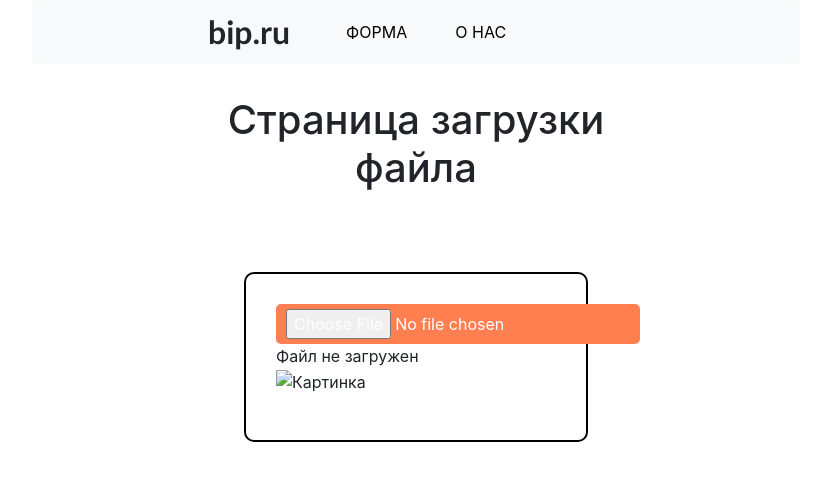
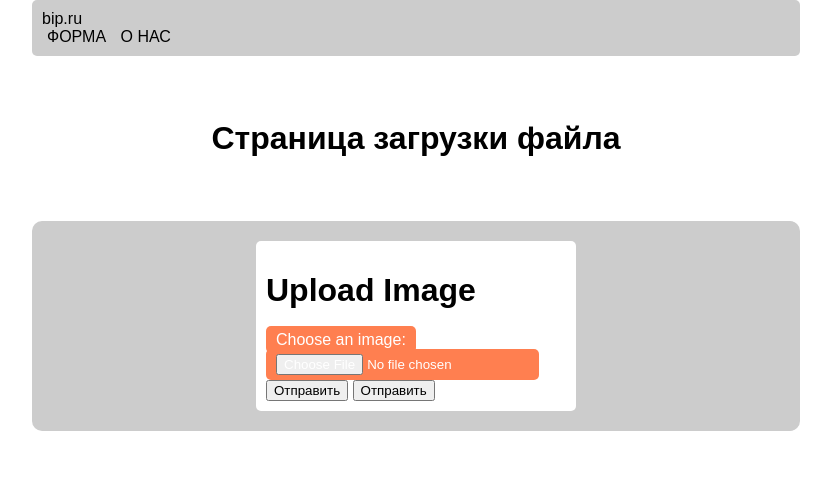
Before and after one commit to ArtgtH/GagarinHak, a Flask app: page / in a window 1280 px wide. Shown: the top 481 px of the page, without its empty margins (224-1055 px from the left). Run offline with Flask 3, Linux system fonts and the light colour scheme; some libraries are stand-ins or nearby versions.

Commit message:
стандартизировал back и front

```diff
--- a/web-app/app.py
+++ b/web-app/app.py
@@ -10,12 +10,25 @@ def get_form():
 	return render_template('form.html')
 
 
-@app.route('/', methods=['POST'])
-def post_form():
+@app.route('/full_res', methods=['POST'])
+def full_res():
+	file = request.files['file']
+
+	answer = requests.post('http://localhost:8000/api/detect', files={'file': file})
+
+	print(answer.json())
+
+	context = {'answer': answer.text}
+
+	return render_template('result.html', context=context)
+
+
+@app.route('/res', methods=['POST'])
+def res():
 
 	file = request.files['file']
 
-	answer = requests.post('http://localhost:8000/api/model', files={'file': file})
+	answer = requests.post('http://localhost:8000/api/detect', files={'file': file})
 
 	print(answer.json())
 
--- a/web-app/templates/base.html
+++ b/web-app/templates/base.html
@@ -3,31 +3,23 @@
 <head>
     <meta charset="UTF-8">
     <title>{% block title %}{% endblock %}</title>
-    <link rel="stylesheet" href="{{ url_for('static', filename='logo.css', v='1') }}">
+    <link rel="stylesheet" href="{{ url_for('static', filename='form.css', v='1') }}">
     <link rel="stylesheet" href="{{ url_for('static', filename='nav-bar.css', v='1') }}">
-    <link rel="stylesheet" href="{{ url_for('static', filename='main-body.css', v='1') }}">
-{#    <link rel="stylesheet" href="{{ url_for('static', filename='form.css', v='1') }}">#}
     <link rel="stylesheet" href="{{ url_for('static', filename='body.css', v='1') }}">
-    <link rel="stylesheet" href="{{ url_for('static', filename='test.css', v='1') }}">
+    <link rel="stylesheet" href="{{ url_for('static', filename='content-block.css', v='1') }}">
 
-    <link rel="stylesheet" href="https://maxcdn.bootstrapcdn.com/bootstrap/4.0.0/css/bootstrap.min.css" integrity="sha384-Gn5384xqQ1aoWXA+058RXPxPg6fy4IWvTNh0E263XmFcJlSAwiGgFAW/dAiS6JXm" crossorigin="anonymous">
-    <script src="https://code.jquery.com/jquery-3.2.1.slim.min.js" integrity="sha384-KJ3o2DKtIkvYIK3UENzmM7KCkRr/rE9/Qpg6aAZGJwFDMVNA/GpGFF93hXpG5KkN" crossorigin="anonymous"></script>
-    <script src="https://cdnjs.cloudflare.com/ajax/libs/popper.js/1.12.9/umd/popper.min.js" integrity="sha384-ApNbgh9B+Y1QKtv3Rn7W3mgPxhU9K/ScQsAP7hUibX39j7fakFPskvXusvfa0b4Q" crossorigin="anonymous"></script>
-    <script src="https://maxcdn.bootstrapcdn.com/bootstrap/4.0.0/js/bootstrap.min.js" integrity="sha384-JZR6Spejh4U02d8jOt6vLEHfe/JQGiRRSQQxSfFWpi1MquVdAyjUar5+76PVCmYl" crossorigin="anonymous"></script>
 
 </head>
 <body>
-    <nav class="navbar navbar-expand-lg navbar-light bg-light">
-      <div class="logo">bip.ru</div>
-      <div class="collapse navbar-collapse" id="navbarNavAltMarkup">
-        <div class="navbar-nav">
-            <a class="nav-item nav-link nav-bar-text " href="/">ФОРМА</a>
-            <a class="nav-item nav-link nav-bar-text" href="/about">О НАС</a>
-        </div>
-      </div>
+
+    <nav class="navbar">
+        <div class="logo">bip.ru</div>
+        <a href="/">ФОРМА</a>
+        <a href="/about">О НАС</a>
     </nav>
 
-    <div class="main-body">
+
+    <div>
         {% block body %}
 
         {% endblock %}
--- a/web-app/templates/form.html
+++ b/web-app/templates/form.html
@@ -7,48 +7,36 @@
 
 
 {% block body %}
-	<h1 style="margin-bottom: 2em; text-align: center">Страница загрузки файла</h1>
+	<h1 style="margin-bottom: 2em; margin-top: 2em; text-align: center">Страница загрузки файла</h1>
 
-    <div class="content-block">
-    <form action="/" method="post" enctype="multipart/form-data" class="rounded-box" id="form">
-            <input type="file" name="file" id="fileInput" onchange="updateFileName()">
-            <span class="input-file-text" id="fileName">Файл не загружен</span>
-        <p>
-            <img id="preview" alt="Картинка">
-        </p>
-        <input type="submit" value="Отправить" id="submit-btn">
-    </form>
-</div>
-
+    <div class="container content-block">
+        <form class="upload-form" method="post" enctype="multipart/form-data" id="form">
+            <h1>Upload Image</h1>
+            <label for="image">Choose an image:</label>
+            <input type="file" name="file" id="image" accept="image/*" required>
+            <div class="image-preview"></div>
+            <button type="submit" formaction="/res">Отправить</button>
+            <button type="submit" formaction="/full_res">Отправить</button>
+        </form>
+    </div>
 
     <script>
-        function updateFileName() {
-            const fileInput = document.getElementById('fileInput');
-            const fileNameSpan = document.getElementById('fileName');
+      const imageInput = document.querySelector('#image');
+      const imagePreview = document.querySelector('.image-preview');
 
-            if (fileInput.files.length > 0) {
-                fileNameSpan.textContent = 'Загружен файл: ' + fileInput.files[0].name;
-            } else {
-                fileNameSpan.textContent = 'Файл не загружен';
-            }
-        }
+      imageInput.addEventListener('change', function() {
+        const file = this.files[0];
+        const reader = new FileReader();
 
-        const fileInput = document.getElementById('file');
-        const imagePreview = document.getElementById('preview');
-        const submitButton = document.getElementById('submit-btn');
+        reader.addEventListener('load', function() {
+          const img = document.createElement('img');
+          img.src = reader.result;
+          imagePreview.innerHTML = '';
+          imagePreview.appendChild(img);
+        });
 
-        fileInput.addEventListener('change', function() {
-            const file = fileInput.files[0];
-            if (file) {
-                const reader = new FileReader();
-                reader.onload = function(e) {
-                    imagePreview.src = e.target.result;
-                    imagePreview.style.display = 'block';
-                    submitButton.style.display = 'block';
-                }
-                reader.readAsDataURL(file);
-            }
-        });
+        reader.readAsDataURL(file);
+      });
     </script>
 
 {% endblock %}
```
Also changed, not shown: api/main.py (+11 -3 lines).
